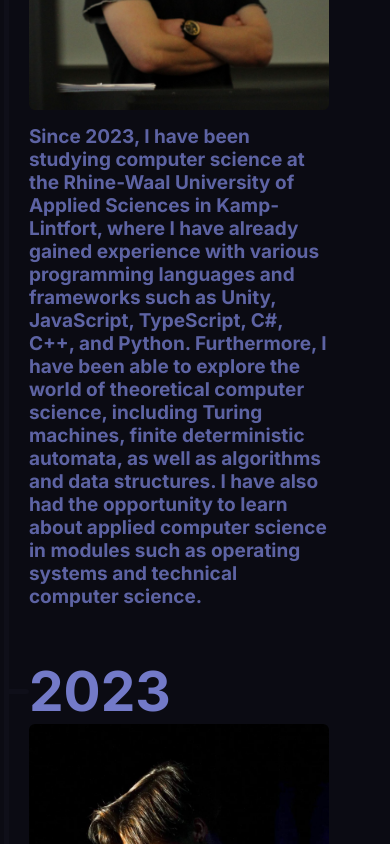
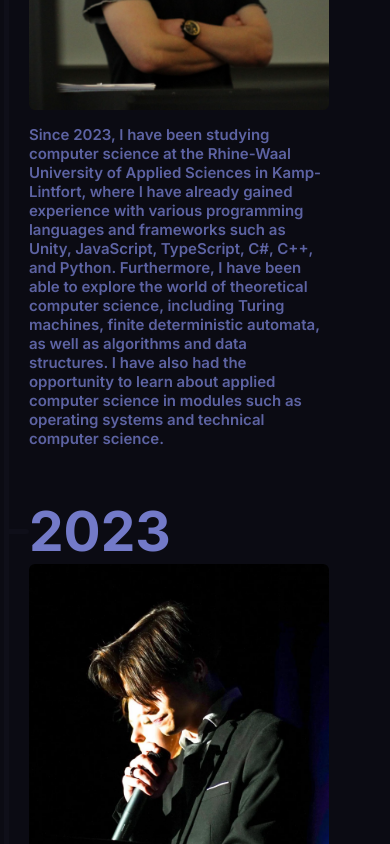
Before and after one commit to SetsunaiCodes/nico-puealcher, a Next.js app in the folder portfolio/: page / in a window 390 px wide. Shown: the part 1100-1944 px from the top of the page. Built offline with nearby package versions, Linux system fonts and the light colour scheme.

Commit message:
fixed text size of timeline des

```diff
--- a/portfolio/src/app/globals.css
+++ b/portfolio/src/app/globals.css
@@ -388,6 +388,8 @@ body,html{
 }
 
 .default-text{
+    font-size: 15px;
+    font-weight: 600;
     width: 300px;
 }
 
```
